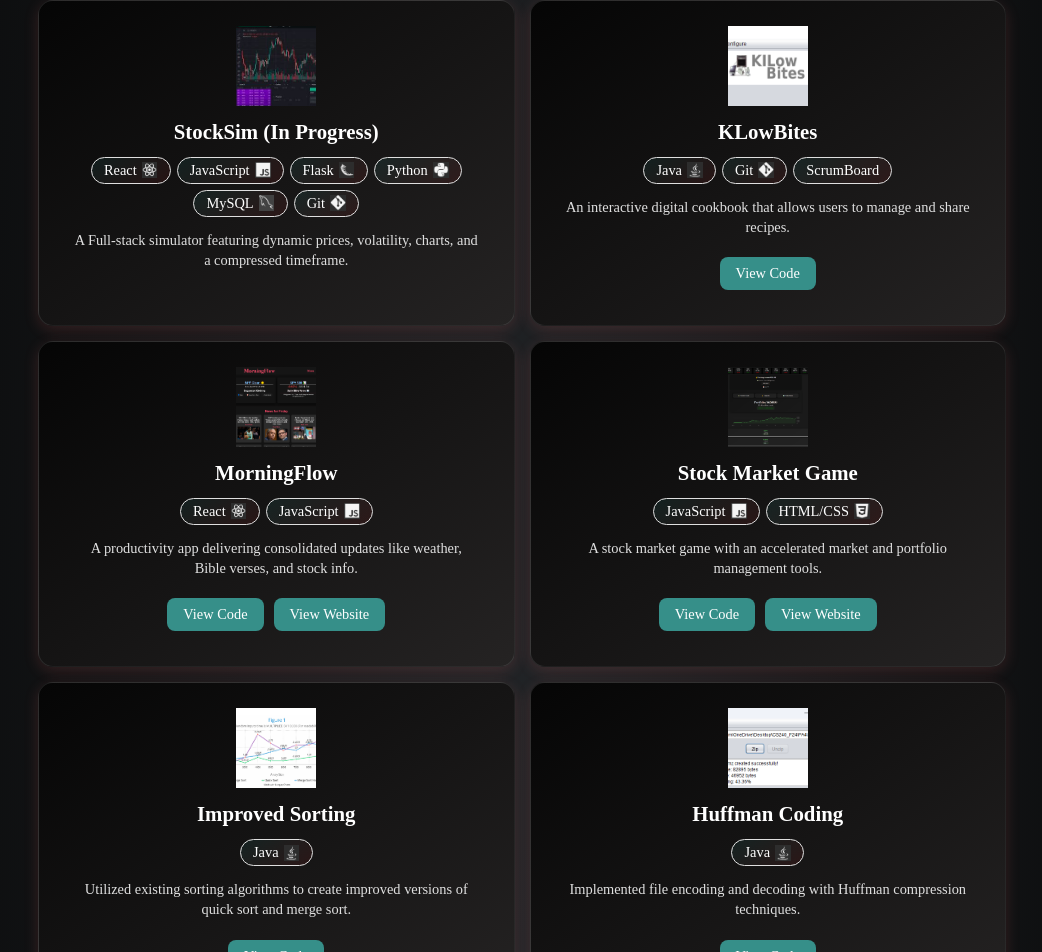
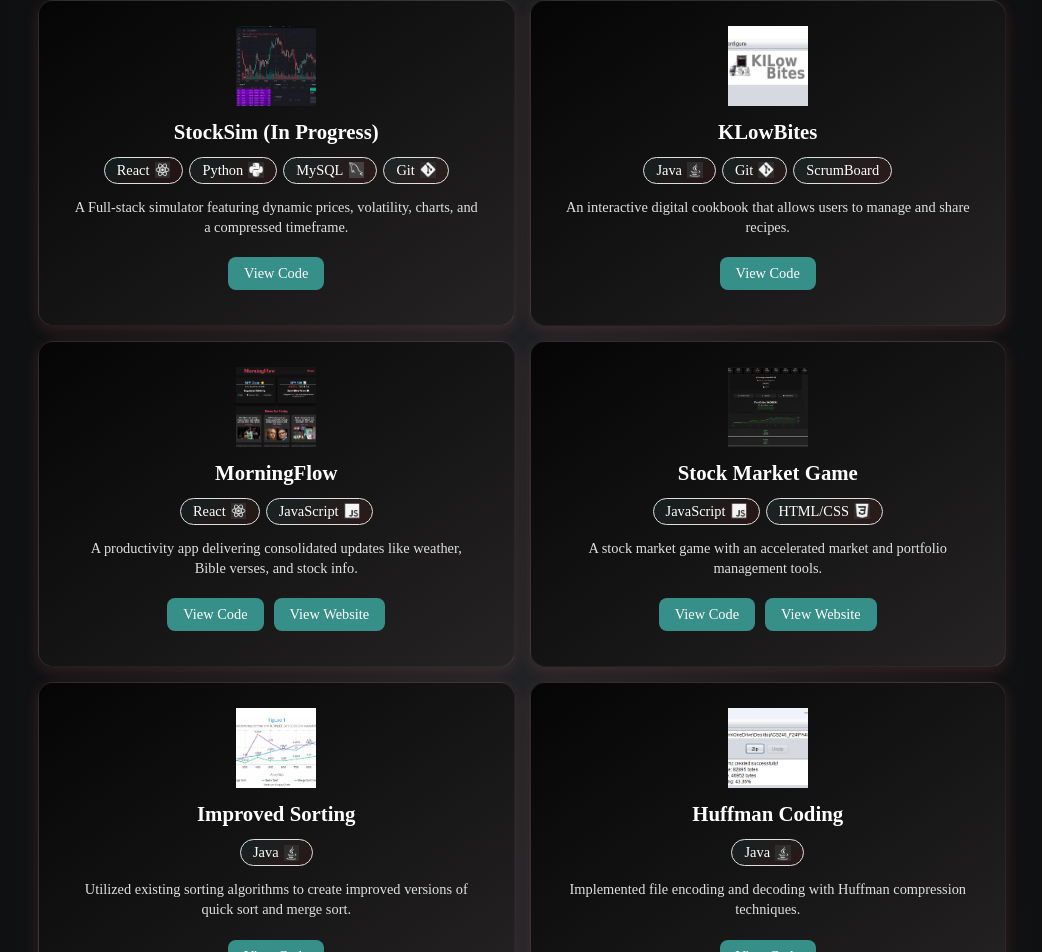
Before and after one commit to MichaelAho1/Portfolio, a React (Vite) app: page / in a window 1280 px wide. Shown: the part 2603-3555 px from the top of the page, without its empty margins (118-1160 px from the left). Built offline with nearby package versions, Linux system fonts and the light colour scheme; no server answers.

Commit message:
added view code for stocksim

```diff
--- a/src/components/projects/projects.jsx
+++ b/src/components/projects/projects.jsx
@@ -28,14 +28,6 @@ function Projects() {
             <img src={reactIcon} />
           </div>
           <div className="tech-used">
-            <span>JavaScript</span>
-            <img src={jsIcon} />
-          </div>
-          <div className="tech-used">
-            <span>Flask</span>
-            <img src={flaskIcon} />
-          </div>
-          <div className="tech-used">
             <span>Python</span>
             <img src={pythonIcon} />
           </div>
@@ -51,6 +43,9 @@ function Projects() {
             A Full-stack simulator featuring dynamic prices, volatility, charts, and a compressed timeframe.
           </p>
           <div>
+            <a href="https://github.com/MichaelAho1/stockSim" className="btn">
+              View Code
+            </a>
           </div>
         </div>
         <div className="project-card">
```
